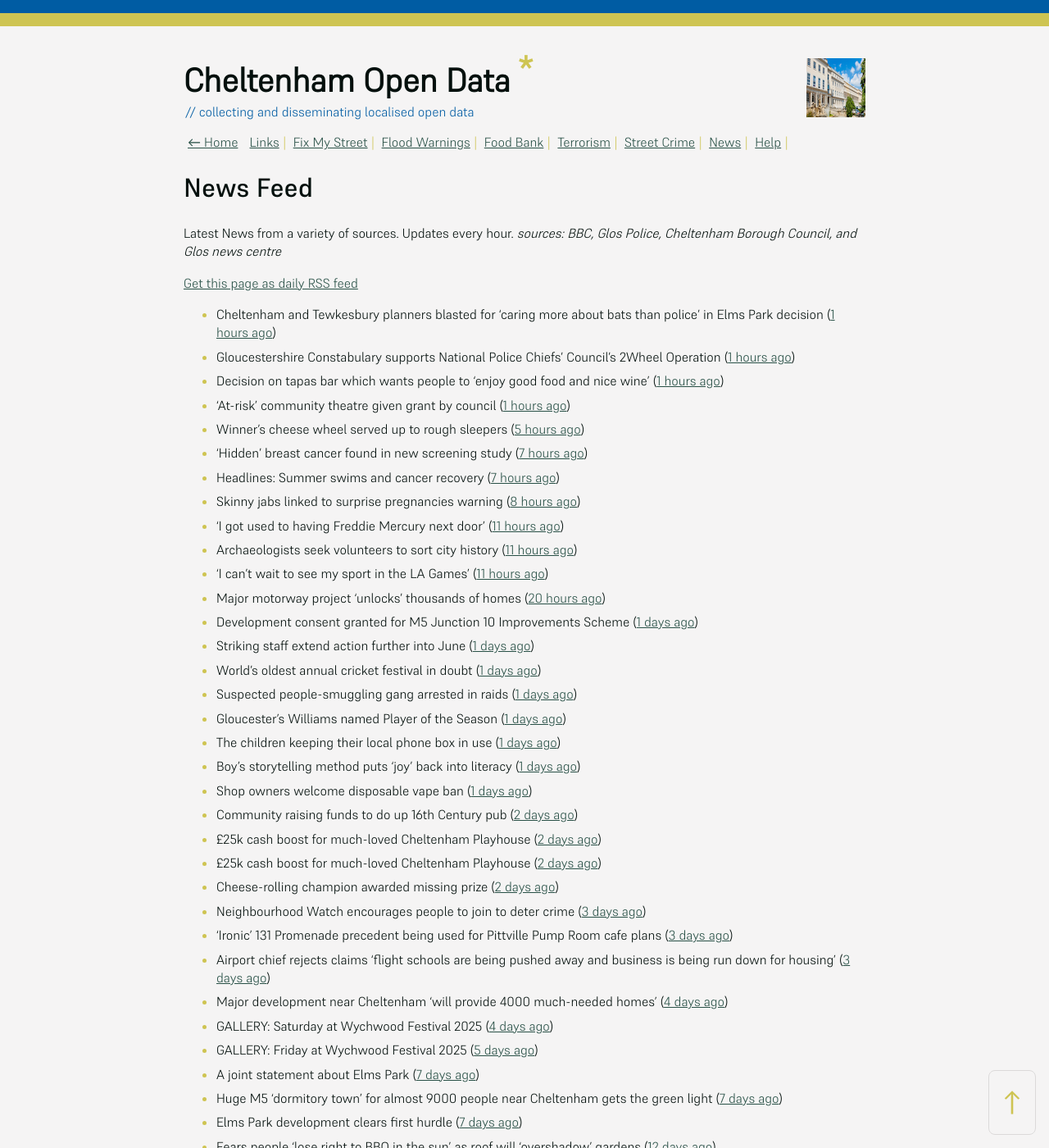
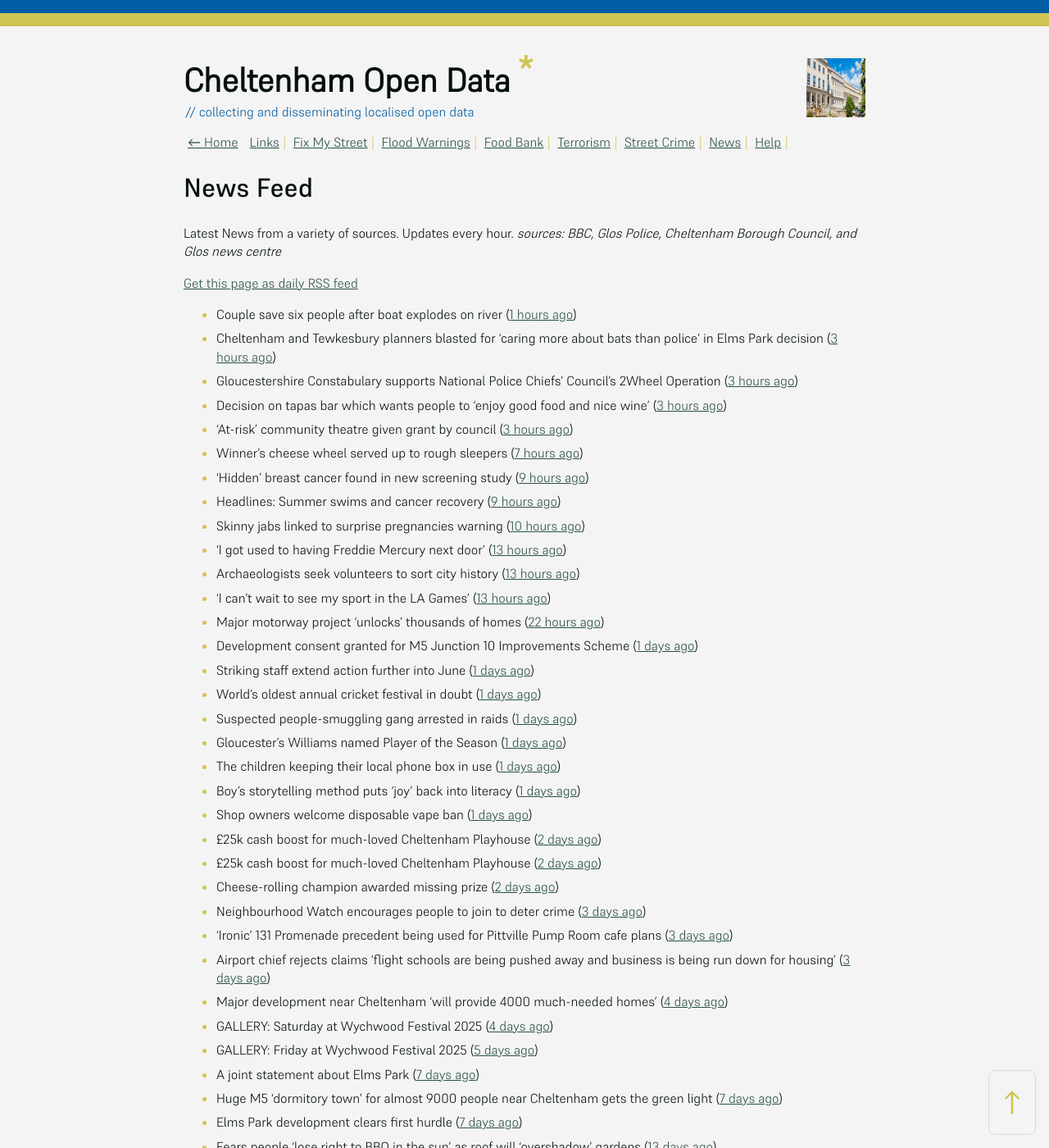
Before and after one commit to mat-0/cheltenham-open-data, a Jekyll site: the page built from _pages/news.md, in a window 1280 px wide and 1400 px high. Shown: the whole window at 82% size. Built offline with Jekyll 4.4.1, drawn with Linux system fonts in a browser that asks for light colours; some of the changed text lies outside the part shown.

Commit message:
Updated 2025-06-05 18:57:47

```diff
--- a/_pages/news.md
+++ b/_pages/news.md
@@ -12,18 +12,19 @@ _sources: BBC, Glos Police, Cheltenham Borough Council, and Glos news centre_
 [Get this page as daily RSS feed](/daily.rss)
 
 <!-- news_marker starts -->
-- Cheltenham and Tewkesbury planners blasted for ‘caring more about bats than police’ in Elms Park decision ([1 hours ago](https://gloucesternewscentre.co.uk/cheltenham-and-tewkesbury-planners-blasted-for-caring-more-about-bats-than-police-in-elms-park-decision/))
-- Gloucestershire Constabulary supports National Police Chiefs’ Council’s 2Wheel Operation ([1 hours ago](https://gloucesternewscentre.co.uk/gloucestershire-constabulary-supports-national-police-chiefs-councils-2wheel-operation/))
-- Decision on tapas bar which wants people to ‘enjoy good food and nice wine’ ([1 hours ago](https://gloucesternewscentre.co.uk/decision-on-tapas-bar-which-wants-people-to-enjoy-good-food-and-nice-wine/))
-- 'At-risk' community theatre given grant by council ([1 hours ago](https://www.bbc.com/news/articles/c2kq2d2e71zo))
-- Winner's cheese wheel served up to rough sleepers ([5 hours ago](https://www.bbc.com/news/articles/cvg9z4l01ygo))
-- 'Hidden' breast cancer found in new screening study ([7 hours ago](https://www.bbc.com/news/articles/cd90g95q8v0o))
-- Headlines: Summer swims and cancer recovery ([7 hours ago](https://www.bbc.com/news/articles/ckgxpzv9r41o))
-- Skinny jabs linked to surprise pregnancies warning ([8 hours ago](https://www.bbc.co.uk/sounds/play/p0lgh4cd))
-- 'I got used to having Freddie Mercury next door' ([11 hours ago](https://www.bbc.com/news/articles/cp8ydj0kplyo))
-- Archaeologists seek volunteers to sort city history ([11 hours ago](https://www.bbc.com/news/articles/cgj8z5vj2n4o))
-- 'I can't wait to see my sport in the LA Games' ([11 hours ago](https://www.bbc.com/news/articles/cjdz8yyl92ro))
-- Major motorway project 'unlocks' thousands of homes ([20 hours ago](https://www.bbc.com/news/articles/cvgnz6eyr22o))
+- Couple save six people after boat explodes on river ([1 hours ago](https://www.bbc.com/news/articles/cq54p798dxlo))
+- Cheltenham and Tewkesbury planners blasted for ‘caring more about bats than police’ in Elms Park decision ([3 hours ago](https://gloucesternewscentre.co.uk/cheltenham-and-tewkesbury-planners-blasted-for-caring-more-about-bats-than-police-in-elms-park-decision/))
+- Gloucestershire Constabulary supports National Police Chiefs’ Council’s 2Wheel Operation ([3 hours ago](https://gloucesternewscentre.co.uk/gloucestershire-constabulary-supports-national-police-chiefs-councils-2wheel-operation/))
+- Decision on tapas bar which wants people to ‘enjoy good food and nice wine’ ([3 hours ago](https://gloucesternewscentre.co.uk/decision-on-tapas-bar-which-wants-people-to-enjoy-good-food-and-nice-wine/))
+- 'At-risk' community theatre given grant by council ([3 hours ago](https://www.bbc.com/news/articles/c2kq2d2e71zo))
+- Winner's cheese wheel served up to rough sleepers ([7 hours ago](https://www.bbc.com/news/articles/cvg9z4l01ygo))
+- 'Hidden' breast cancer found in new screening study ([9 hours ago](https://www.bbc.com/news/articles/cd90g95q8v0o))
+- Headlines: Summer swims and cancer recovery ([9 hours ago](https://www.bbc.com/news/articles/ckgxpzv9r41o))
+- Skinny jabs linked to surprise pregnancies warning ([10 hours ago](https://www.bbc.co.uk/sounds/play/p0lgh4cd))
+- 'I got used to having Freddie Mercury next door' ([13 hours ago](https://www.bbc.com/news/articles/cp8ydj0kplyo))
+- Archaeologists seek volunteers to sort city history ([13 hours ago](https://www.bbc.com/news/articles/cgj8z5vj2n4o))
+- 'I can't wait to see my sport in the LA Games' ([13 hours ago](https://www.bbc.com/news/articles/cjdz8yyl92ro))
+- Major motorway project 'unlocks' thousands of homes ([22 hours ago](https://www.bbc.com/news/articles/cvgnz6eyr22o))
 - Development consent granted for M5 Junction 10 Improvements Scheme ([1 days ago](https://gloucesternewscentre.co.uk/development-consent-granted-for-m5-junction-10-improvements-scheme/))
 - Striking staff extend action further into June ([1 days ago](https://www.bbc.com/news/articles/cz9y0dnl0k3o))
 - World's oldest annual cricket festival in doubt ([1 days ago](https://www.bbc.com/news/articles/cvgvlx1ve79o))
@@ -32,7 +33,6 @@ _sources: BBC, Glos Police, Cheltenham Borough Council, and Glos news centre_
 - The children keeping their local phone box in use ([1 days ago](https://www.bbc.com/news/articles/c1dekpd164no))
 - Boy's storytelling method puts 'joy' back into literacy ([1 days ago](https://www.bbc.com/news/articles/c6268ykxkdno))
 - Shop owners welcome disposable vape ban ([1 days ago](https://www.bbc.com/news/articles/cgle5pgy4lgo))
-- Community raising funds to do up 16th Century pub ([2 days ago](https://www.bbc.com/news/articles/c1kvgy4p4nwo))
 - £25k cash boost for much-loved Cheltenham Playhouse ([2 days ago](https://gloucesternewscentre.co.uk/25k-cash-boost-for-much-loved-cheltenham-playhouse/))
 - £25k cash boost for much-loved Cheltenham Playhouse ([2 days ago](https://www.cheltenham.gov.uk/news/article/3017/25k_cash_boost_for_much-loved_cheltenham_playhouse))
 - Cheese-rolling champion awarded missing prize ([2 days ago](https://www.bbc.com/news/articles/clyzjzkz2v1o))
@@ -45,11 +45,11 @@ _sources: BBC, Glos Police, Cheltenham Borough Council, and Glos news centre_
 - A joint statement about Elms Park ([7 days ago](https://www.cheltenham.gov.uk/news/article/3015/a_joint_statement_about_elms_park))
 - Huge M5 ‘dormitory town’ for almost 9000 people near Cheltenham gets the green light ([7 days ago](https://gloucesternewscentre.co.uk/huge-m5-dormitory-town-for-almost-9000-people-near-cheltenham-gets-the-green-light/))
 - Elms Park development clears first hurdle ([7 days ago](https://gloucesternewscentre.co.uk/elms-park-development-clears-first-hurdle/))
-- Fears people ‘lose right to BBQ in the sun’ as roof will ‘overshadow’ gardens ([12 days ago](https://gloucesternewscentre.co.uk/fears-people-lose-right-to-bbq-in-the-sun-as-roof-will-overshadow-gardens/))
-- Fears 4115 homes near M5 will have ‘disastrous’ effect on area as seven villages fight scheme ([12 days ago](https://gloucesternewscentre.co.uk/fears-4115-homes-near-m5-will-have-disastrous-effect-on-area-as-seven-villages-fight-scheme/))
-- Man arrested on suspicion of burglary in Cheltenham following chase by police ([12 days ago](https://gloucesternewscentre.co.uk/man-arrested-on-suspicion-of-burglary-in-cheltenham-following-chase-by-police/))
-- ‘Abominating’ school building approved despite fears it will ‘loom over’ homes ([12 days ago](https://gloucesternewscentre.co.uk/abominating-school-building-approved-despite-fears-it-will-loom-over-homes/))
-- Man who spat in face of officer who helped rescue him from fire is jailed ([12 days ago](https://gloucesternewscentre.co.uk/man-who-spat-in-face-of-officer-who-helped-rescue-him-from-fire-is-jailed/))
+- Fears people ‘lose right to BBQ in the sun’ as roof will ‘overshadow’ gardens ([13 days ago](https://gloucesternewscentre.co.uk/fears-people-lose-right-to-bbq-in-the-sun-as-roof-will-overshadow-gardens/))
+- Fears 4115 homes near M5 will have ‘disastrous’ effect on area as seven villages fight scheme ([13 days ago](https://gloucesternewscentre.co.uk/fears-4115-homes-near-m5-will-have-disastrous-effect-on-area-as-seven-villages-fight-scheme/))
+- Man arrested on suspicion of burglary in Cheltenham following chase by police ([13 days ago](https://gloucesternewscentre.co.uk/man-arrested-on-suspicion-of-burglary-in-cheltenham-following-chase-by-police/))
+- ‘Abominating’ school building approved despite fears it will ‘loom over’ homes ([13 days ago](https://gloucesternewscentre.co.uk/abominating-school-building-approved-despite-fears-it-will-loom-over-homes/))
+- Man who spat in face of officer who helped rescue him from fire is jailed ([13 days ago](https://gloucesternewscentre.co.uk/man-who-spat-in-face-of-officer-who-helped-rescue-him-from-fire-is-jailed/))
 - Luxury spa hotel could be the future for iconic Municipal Offices ([14 days ago](https://gloucesternewscentre.co.uk/luxury-spa-hotel-could-be-the-future-for-iconic-municipal-offices/))
 - Luxury spa hotel could be the future for iconic Municipal Offices as preferred bidder is selected ([14 days ago](https://www.cheltenham.gov.uk/news/article/3014/luxury_spa_hotel_could_be_the_future_for_iconic_municipal_offices_as_preferred_bidder_is_selected))
 - Liberal Democrat Lisa Spivey elected as County Council’s first female leader ([15 days ago](https://gloucesternewscentre.co.uk/liberal-democrat-lisa-spivey-elected-as-county-councils-first-female-leader/))
```
Also changed, not shown: other parts of _pages/news.md (+1 -1 lines), _data/flood.json (+4 -4 lines), _pages/fix-my-street.md (+4 -4 lines), index.md (+5 -5 lines).
